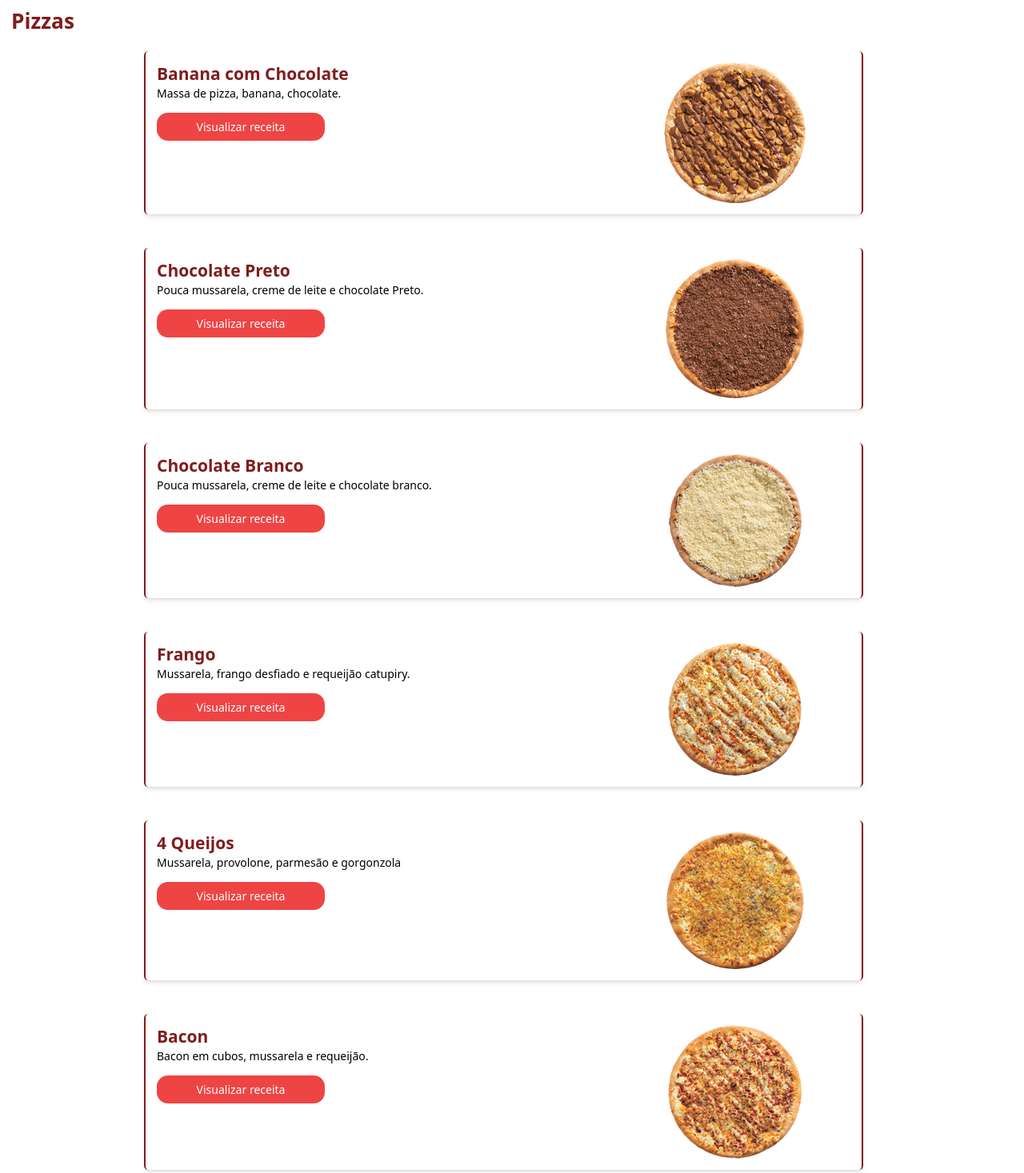
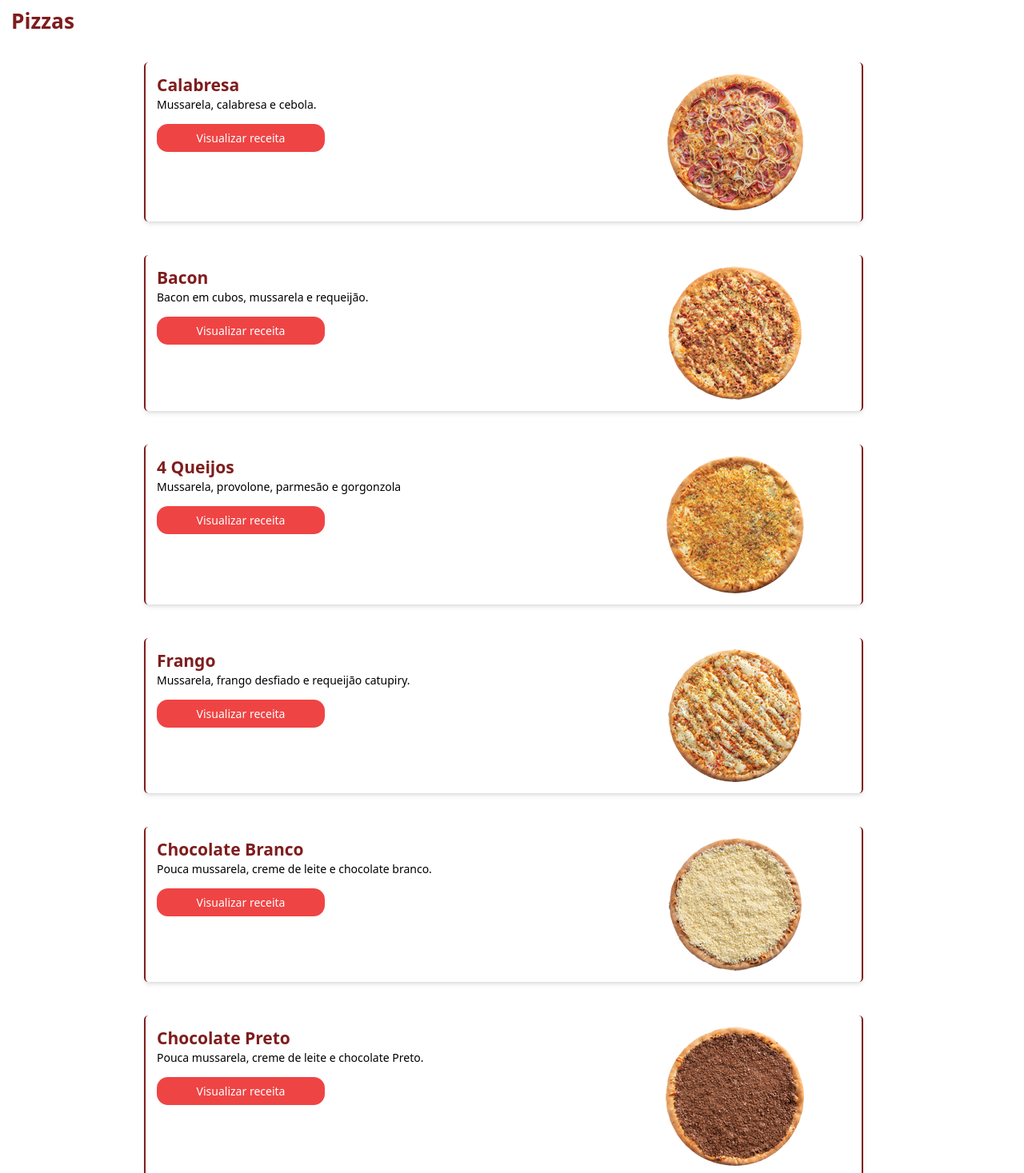
Before and after one commit to ardnaile/front-end-DeuFome, a React (Vite) app: page /Pizza-lista in a window 1280 px wide. Shown: the part 143-1610 px from the top of the page at 80% size. Built offline with nearby package versions, Linux system fonts and the light colour scheme; a web font is replaced by a local one.

Commit message:
Adicionado caminhos na tela pizza-lista.

```diff
--- a/src/routes/Pizza-lista.jsx
+++ b/src/routes/Pizza-lista.jsx
@@ -2,6 +2,7 @@ import React from 'react'
 import NavBar from '../componentes/navbar'
 import BackgroundLayout from "../estilos/VariosBackgrounds";
 import Rodape from '../componentes/rodape';
+import { Link } from "react-router-dom";
 
 export default function Pizza_lista() {
   return (
@@ -12,25 +13,54 @@ export default function Pizza_lista() {
             <h3 className='p-4 text-3xl font-bold  text-red-900 '>Pizzas</h3>
             <div className="grid flex-row gap-4 justify-center mr-6 p-8 pt-2">
 
-                <div className="bg-white p-4 mb-4  border-x-2 border-red-900 shadow-md rounded-md grid grid-cols-3">
+
+                <div className="bg-white p-4 mb-4 mt-4 border-x-2 border-red-900 shadow-md rounded-md grid grid-cols-3  ">
                     <div className="col-span-2">
-                        <h1 className=" text-red-900 font-bold text-2xl">Banana com Chocolate</h1>
-                        <p>Massa de pizza, banana, chocolate.</p>
-                        <button className='bg-red-500 hover:bg-red-600 rounded-2xl w-60 text-white px-4 pt-2 py-2 mb-4 mt-4'>Visualizar receita</button>
+                        <h1 className="text-red-900 font-bold text-2xl">Calabresa</h1>
+                        <p>Mussarela, calabresa e cebola.</p>
+                        <Link to="/PizzaCalabresa">
+                            <button className='bg-red-500 hover:bg-red-600 rounded-2xl w-60 text-white px-4 pt-2 py-2 mb-4 mt-4'>Visualizar receita</button>
+                        </Link>
                     </div>
                     <div className="col-span-1 flex flex-col items-center justify-center ">
-                        <img className="w-46 rounded-full   border-orange-300 shadow-1xl px-16 " src='/src/assets/imagens/imagensPizza/banana.png'/>
+                        <img className="w-46 rounded-full  border-orange-300 shadow-1xl" src='/src/assets/imagens/imagensPizza/calabresa.png'/>
                     </div>
                 </div>
 
                 <div className="bg-white p-4 mb-4 mt-4 border-x-2 border-red-900 shadow-md rounded-md grid grid-cols-3  ">
                     <div className="col-span-2">
-                        <h1 className=" text-red-900 font-bold text-2xl">Chocolate Preto</h1>
-                        <p>Pouca mussarela, creme de leite e chocolate Preto.</p>
+                        <h1 className=" text-red-900 font-bold text-2xl">Bacon</h1>
+                        <p>Bacon em cubos, mussarela e requeijão.</p>
+                        <Link to="/PizzaBacon">
+                            <button className='bg-red-500 hover:bg-red-600 rounded-2xl w-60 text-white px-4 pt-2 py-2 mb-4 mt-4'>Visualizar receita</button>
+                        </Link>
+                    </div>
+                    <div className="col-span-1 flex flex-col items-center justify-center ">
+                        <img className="w-46 rounded-full   border-orange-300 shadow-1xl" src='/src/assets/imagens/imagensPizza/bacon.png'/>
+                    </div>
+                </div>
+
+                <div className="bg-white p-4 mb-4 mt-4 border-x-2 border-red-900 shadow-md rounded-md grid grid-cols-3  ">
+                    <div className="col-span-2">
+                        <h1 className=" text-red-900 font-bold text-2xl">4 Queijos</h1>
+                        <p>Mussarela, provolone, parmesão e gorgonzola</p>
+                        <Link to="/PizzaFourQueijos">
+                            <button className='bg-red-500 hover:bg-red-600 rounded-2xl w-60 text-white px-4 pt-2 py-2 mb-4 mt-4'>Visualizar receita</button>
+                            </Link>
+                    </div>
+                    <div className="col-span-1 flex flex-col items-center justify-center ">
+                        <img className="w-46 rounded-full   border-orange-300 shadow-1xl" src='/src/assets/imagens/imagensPizza/4queijo.png'/>
+                    </div>
+                </div>
+
+                <div className="bg-white p-4 mb-4 mt-4 border-x-2 border-red-900 shadow-md rounded-md grid grid-cols-3  ">
+                    <div className="col-span-2">
+                        <h1 className=" text-red-900 font-bold text-2xl">Frango</h1>
+                        <p>Mussarela, frango desfiado e requeijão catupiry.</p>
                         <button className='bg-red-500 hover:bg-red-600 rounded-2xl w-60 text-white px-4 pt-2 py-2 mb-4 mt-4'>Visualizar receita</button>
                     </div>
                     <div className="col-span-1 flex flex-col items-center justify-center ">
-                        <img className="w-46 rounded-full   border-orange-300 shadow-1xl" src='/src/assets/imagens/imagensPizza/chocolate.png'/>
+                        <img className="w-46 rounded-full  border-orange-300 shadow-1xl" src='/src/assets/imagens/imagensPizza/frango.png'/>
                     </div>
                 </div>
 
@@ -47,45 +77,23 @@ export default function Pizza_lista() {
 
                 <div className="bg-white p-4 mb-4 mt-4 border-x-2 border-red-900 shadow-md rounded-md grid grid-cols-3  ">
                     <div className="col-span-2">
-                        <h1 className=" text-red-900 font-bold text-2xl">Frango</h1>
-                        <p>Mussarela, frango desfiado e requeijão catupiry.</p>
+                        <h1 className=" text-red-900 font-bold text-2xl">Chocolate Preto</h1>
+                        <p>Pouca mussarela, creme de leite e chocolate Preto.</p>
                         <button className='bg-red-500 hover:bg-red-600 rounded-2xl w-60 text-white px-4 pt-2 py-2 mb-4 mt-4'>Visualizar receita</button>
                     </div>
                     <div className="col-span-1 flex flex-col items-center justify-center ">
-                        <img className="w-46 rounded-full  border-orange-300 shadow-1xl" src='/src/assets/imagens/imagensPizza/frango.png'/>
+                        <img className="w-46 rounded-full   border-orange-300 shadow-1xl" src='/src/assets/imagens/imagensPizza/chocolate.png'/>
                     </div>
                 </div>
 
-                <div className="bg-white p-4 mb-4 mt-4 border-x-2 border-red-900 shadow-md rounded-md grid grid-cols-3  ">
+                <div className="bg-white p-4 mb-4  border-x-2 border-red-900 shadow-md rounded-md grid grid-cols-3">
                     <div className="col-span-2">
-                        <h1 className=" text-red-900 font-bold text-2xl">4 Queijos</h1>
-                        <p>Mussarela, provolone, parmesão e gorgonzola</p>
-                        <button className='bg-red-500 hover:bg-red-600 rounded-2xl w-60 text-white px-4 pt-2 py-2 mb-4 mt-4'>Visualizar receita</button>
+                        <h1 className=" text-red-900 font-bold text-2xl">Banana com Chocolate</h1>
+                        <p>Massa de pizza, banana, chocolate.</p>
+                            <button className='bg-red-500 hover:bg-red-600 rounded-2xl w-60 text-white px-4 pt-2 py-2 mb-4 mt-4'>Visualizar receita</button>
                     </div>
                     <div className="col-span-1 flex flex-col items-center justify-center ">
-                        <img className="w-46 rounded-full   border-orange-300 shadow-1xl" src='/src/assets/imagens/imagensPizza/4queijo.png'/>
-                    </div>
-                </div>
-
-                <div className="bg-white p-4 mb-4 mt-4 border-x-2 border-red-900 shadow-md rounded-md grid grid-cols-3  ">
-                    <div className="col-span-2">
-                        <h1 className=" text-red-900 font-bold text-2xl">Bacon</h1>
-                        <p>Bacon em cubos, mussarela e requeijão.</p>
-                        <button className='bg-red-500 hover:bg-red-600 rounded-2xl w-60 text-white px-4 pt-2 py-2 mb-4 mt-4'>Visualizar receita</button>
-                    </div>
-                    <div className="col-span-1 flex flex-col items-center justify-center ">
-                        <img className="w-46 rounded-full   border-orange-300 shadow-1xl" src='/src/assets/imagens/imagensPizza/bacon.png'/>
-                    </div>
-                </div>
-
-                <div className="bg-white p-4 mb-4 mt-4 border-x-2 border-red-900 shadow-md rounded-md grid grid-cols-3  ">
-                    <div className="col-span-2">
-                        <h1 className="text-red-900 font-bold text-2xl">Calabresa</h1>
-                        <p>Mussarela, calabresa e cebola.</p>
-                        <button className='bg-red-500 hover:bg-red-600 rounded-2xl w-60 text-white px-4 pt-2 py-2 mb-4 mt-4'>Visualizar receita</button>
-                    </div>
-                    <div className="col-span-1 flex flex-col items-center justify-center ">
-                        <img className="w-46 rounded-full  border-orange-300 shadow-1xl" src='/src/assets/imagens/imagensPizza/calabresa.png'/>
+                        <img className="w-46 rounded-full   border-orange-300 shadow-1xl px-16 " src='/src/assets/imagens/imagensPizza/banana.png'/>
                     </div>
                 </div>
 
--- a/src/routes/PizzaBacon.jsx
+++ b/src/routes/PizzaBacon.jsx
@@ -12,7 +12,7 @@ export default function Pizza() {
           <Outlet />
           <div className="flex justify-center">
             <div className="text-red-900 max-w-3xl w-full font-bold text-3xl pt-4 pb-4 border-t-4 border-red-900 rounded-xl bg-white text-center">
-              Pizza de Calabresa
+              Pizza de Bacon
             </div>
           </div>
 
```
Also changed, not shown: src/main.jsx (+15 -1 lines).
